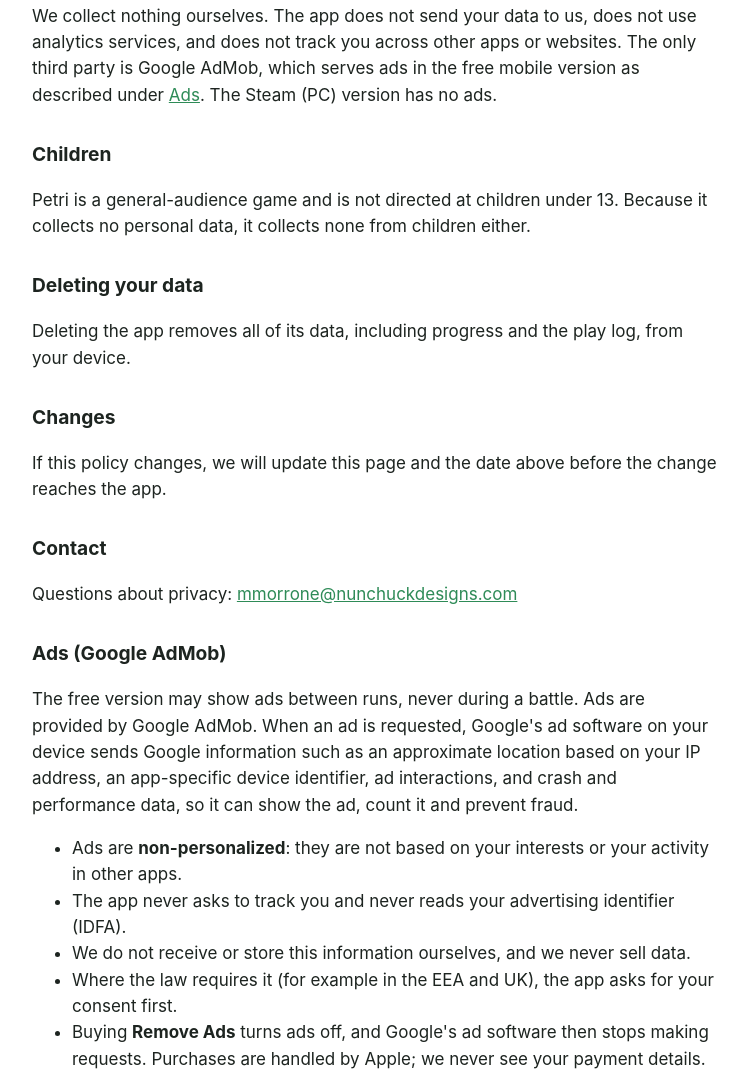
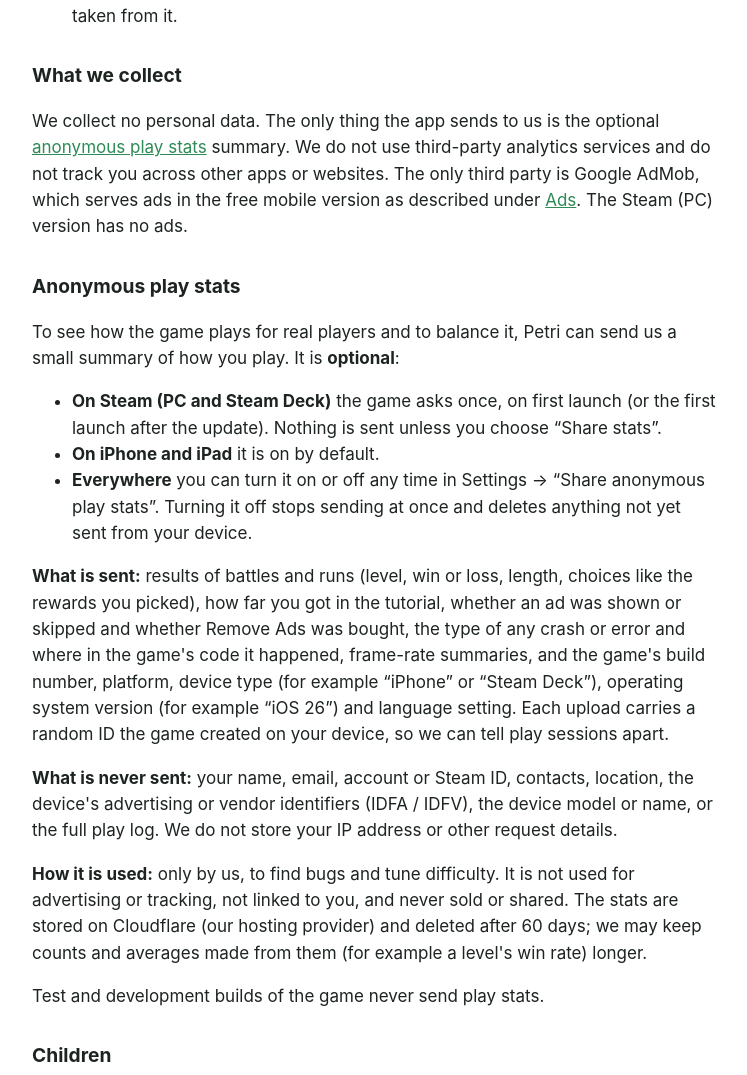
Before and after one commit to Hanegwen/hanegwen.github.io, a plain HTML site: page petri/privacy.html in a window 1280 px wide. Shown: the part 688-1763 px from the top of the page, without its empty margins (264-1011 px from the left). Drawn offline with Linux system fonts and the light colour scheme.

Commit message:
Petri privacy policy: anonymous play stats (1.1.1) (#1)
Co-authored-by: Claude Opus 5.5 <noreply@anthropic.com>

```diff
--- a/petri/privacy.html
+++ b/petri/privacy.html
@@ -29,11 +29,13 @@
 <body>
 <main>
   <h1>Petri: Microbe Swarm: Privacy Policy</h1>
-  <p class="meta">Nunchuck Designs · Last updated October 28, 2026</p>
+  <p class="meta">Nunchuck Designs · Last updated November 22, 2026</p>
 
   <div class="summary">
     <p><strong>In short:</strong> Petri does not collect, share or sell your personal data. There are no accounts and
-    no sign-in. Your progress and a small play log stay on your device. The free version on iPhone shows
+    no sign-in. Your progress and a small play log stay on your device. To help balance the game, Petri can send
+    <strong>anonymous play stats</strong> (such as battle results and crashes) to us; you can turn this off any time
+    in Settings (see <a href="#play-stats">Anonymous play stats</a>). The free version on iPhone shows
     non-personalized ads from Google AdMob between runs (see <a href="#ads">Ads</a>); buying Remove Ads turns them off.</p>
   </div>
 
@@ -45,21 +47,51 @@
       you played, how long a battle took, whether you won, the device model and OS version, and any errors). It helps
       fix bugs and tune difficulty. It contains no name, email, contacts, location or advertising identifier, and it
       uses a random ID created on your device instead of a device identifier. The log is kept inside the app (at most
-      about 20 MB; older files are deleted automatically) and is <strong>never uploaded</strong>. It only leaves your
-      device if you choose to send it to us with a bug report.</li>
+      about 20 MB; older files are deleted automatically) and is <strong>never uploaded</strong> as a whole. It only leaves
+      your device if you choose to send it to us with a bug report. The anonymous play stats below are a small summary
+      taken from it.</li>
   </ul>
 
   <h2>What we collect</h2>
-  <p>We collect nothing ourselves. The app does not send your data to us, does not use analytics services, and does not
+  <p>We collect no personal data. The only thing the app sends to us is the optional
+  <a href="#play-stats">anonymous play stats</a> summary. We do not use third-party analytics services and do not
   track you across other apps or websites. The only third party is Google AdMob, which serves ads in the free mobile
   version as described under <a href="#ads">Ads</a>. The Steam (PC) version has no ads.</p>
+
+  <section id="play-stats">
+    <h2>Anonymous play stats</h2>
+    <p>To see how the game plays for real players and to balance it, Petri can send us a small summary of how you
+    play. It is <strong>optional</strong>:</p>
+    <ul>
+      <li><strong>On Steam (PC and Steam Deck)</strong> the game asks once, on first launch (or the first launch after
+        the update). Nothing is sent unless you choose “Share stats”.</li>
+      <li><strong>On iPhone and iPad</strong> it is on by default.</li>
+      <li><strong>Everywhere</strong> you can turn it on or off any time in Settings → “Share anonymous play stats”.
+        Turning it off stops sending at once and deletes anything not yet sent from your device.</li>
+    </ul>
+    <p><strong>What is sent:</strong> results of battles and runs (level, win or loss, length, choices like the
+    rewards you picked), how far you got in the tutorial, whether an ad was shown or skipped and whether Remove Ads was
+    bought, the type of any crash or error and where in the game's code it happened, frame-rate summaries, and the
+    game's build number, platform, device type (for example “iPhone” or “Steam Deck”), operating system version (for
+    example “iOS 26”) and language setting. Each upload carries a random ID the game created on your device, so we can
+    tell play sessions apart.</p>
+    <p><strong>What is never sent:</strong> your name, email, account or Steam ID, contacts, location, the device's
+    advertising or vendor identifiers (IDFA / IDFV), the device model or name, or the full play log. We do not store
+    your IP address or other request details.</p>
+    <p><strong>How it is used:</strong> only by us, to find bugs and tune difficulty. It is not used for advertising or
+    tracking, not linked to you, and never sold or shared. The stats are stored on Cloudflare (our hosting provider)
+    and deleted after 60 days; we may keep counts and averages made from them (for example a level's win rate) longer.</p>
+    <p>Test and development builds of the game never send play stats.</p>
+  </section>
 
   <h2>Children</h2>
   <p>Petri is a general-audience game and is not directed at children under 13. Because it collects no personal data,
   it collects none from children either.</p>
 
   <h2>Deleting your data</h2>
-  <p>Deleting the app removes all of its data, including progress and the play log, from your device.</p>
+  <p>Deleting the app removes all of its data, including progress and the play log, from your device. Play stats
+  already sent carry only the random ID, so we cannot tell which ones are yours; they are deleted automatically
+  after 60 days.</p>
 
   <h2>Changes</h2>
   <p>If this policy changes, we will update this page and the date above before the change reaches the app.</p>
```
